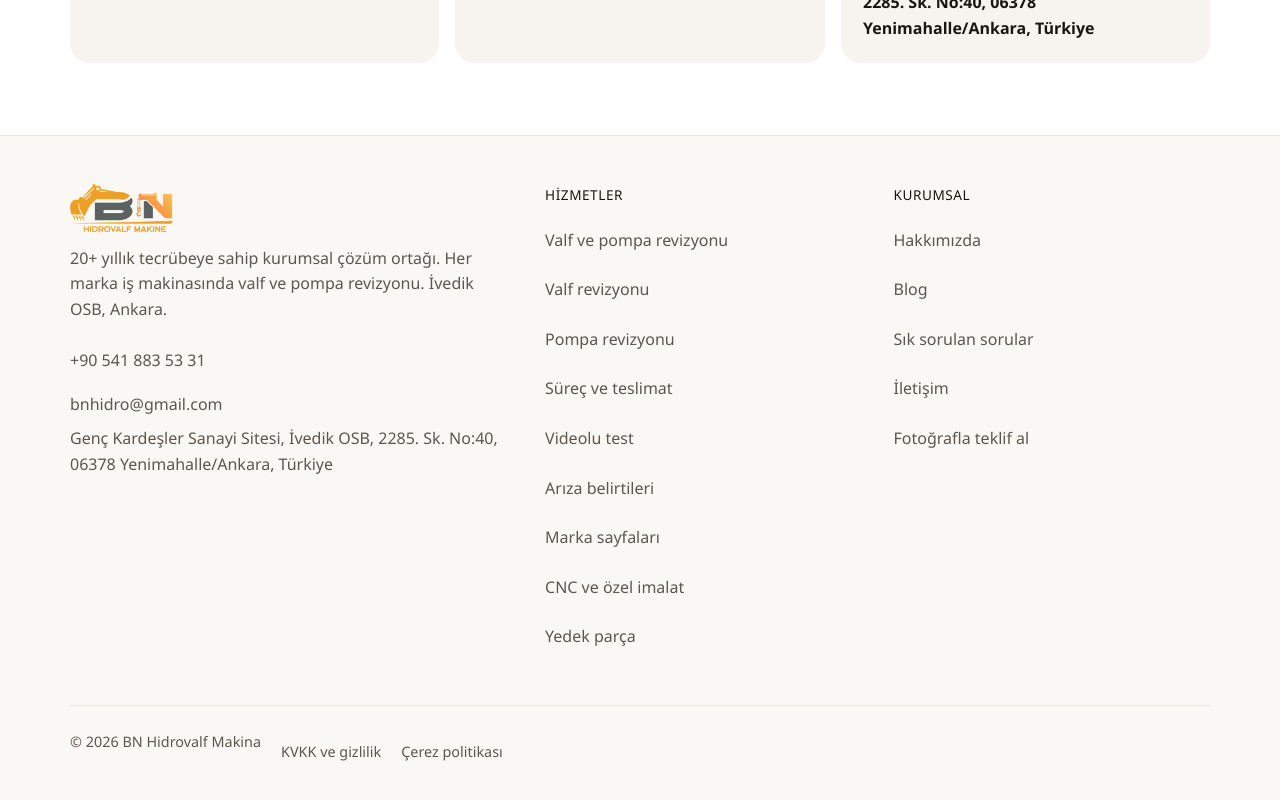
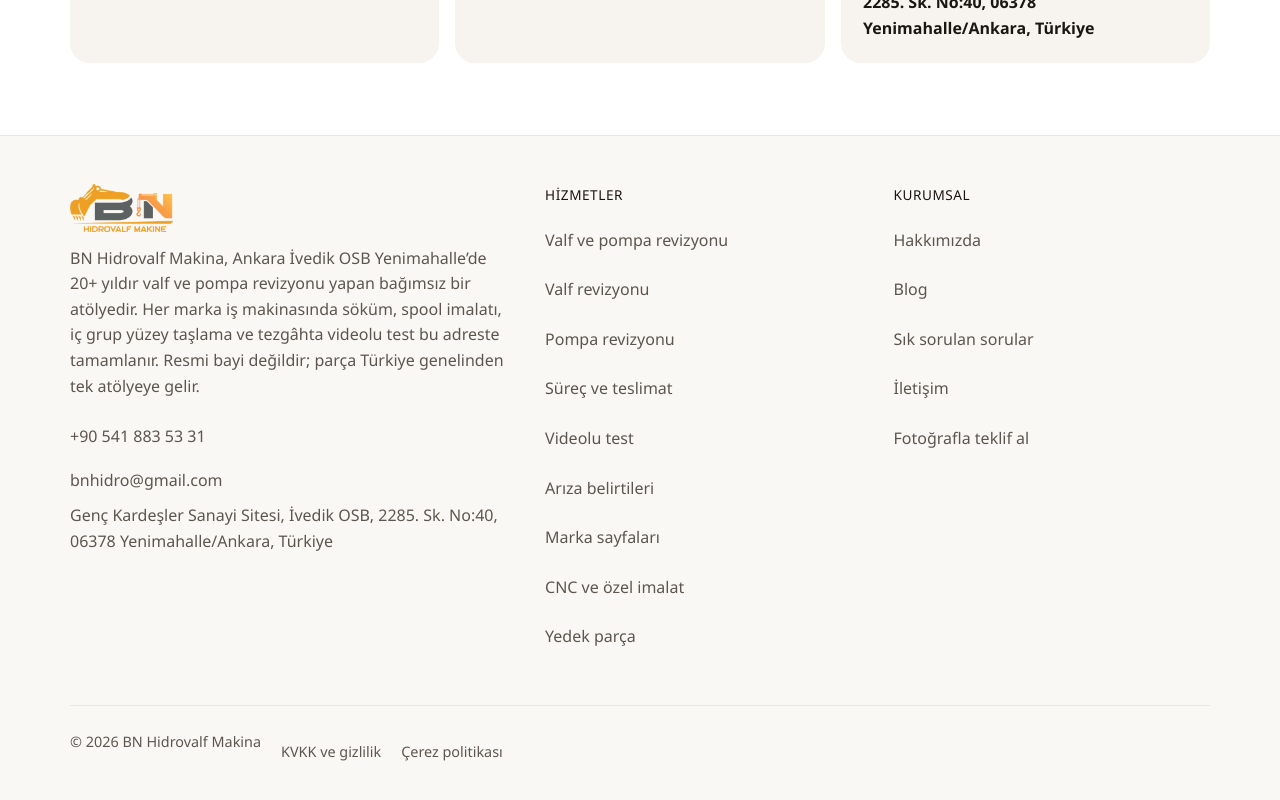
Before and after one commit to serdargurkanc-create/bn-hidrovalf-web, a Next.js app: page / in a window 1280 px wide. Shown: the part 8528-9328 px from the top of the page. Built offline with nearby package versions, Linux system fonts and the light colour scheme.

Commit message:
v6.24: footer açıklaması konum ve hizmetle genişletildi
Atölyenin kim olduğu, valf-pompa işi, spool, taşlama ve videolu test
tek paragrafta; İvedik OSB ve bağımsız atölye bilgisi duruyor.

Co-authored-by: Serdar Gürkan Çetinkaya <serdargurkanc-create@users.noreply.github.com>

```diff
--- a/components/Footer.tsx
+++ b/components/Footer.tsx
@@ -21,8 +21,11 @@ export function Footer() {
             />
           </Link>
           <p>
-            20+ yıllık tecrübeye sahip kurumsal çözüm ortağı. Her marka iş makinasında
-            valf ve pompa revizyonu. İvedik OSB, Ankara.
+            BN Hidrovalf Makina, Ankara İvedik OSB Yenimahalle’de 20+ yıldır valf ve
+            pompa revizyonu yapan bağımsız bir atölyedir. Her marka iş makinasında
+            söküm, spool imalatı, iç grup yüzey taşlama ve tezgâhta videolu test bu
+            adreste tamamlanır. Resmi bayi değildir; parça Türkiye genelinden tek
+            atölyeye gelir.
           </p>
           <p style={{ marginTop: "1rem" }}>
             <a href={`tel:${site.phoneTel}`}>{site.phone}</a>
```
